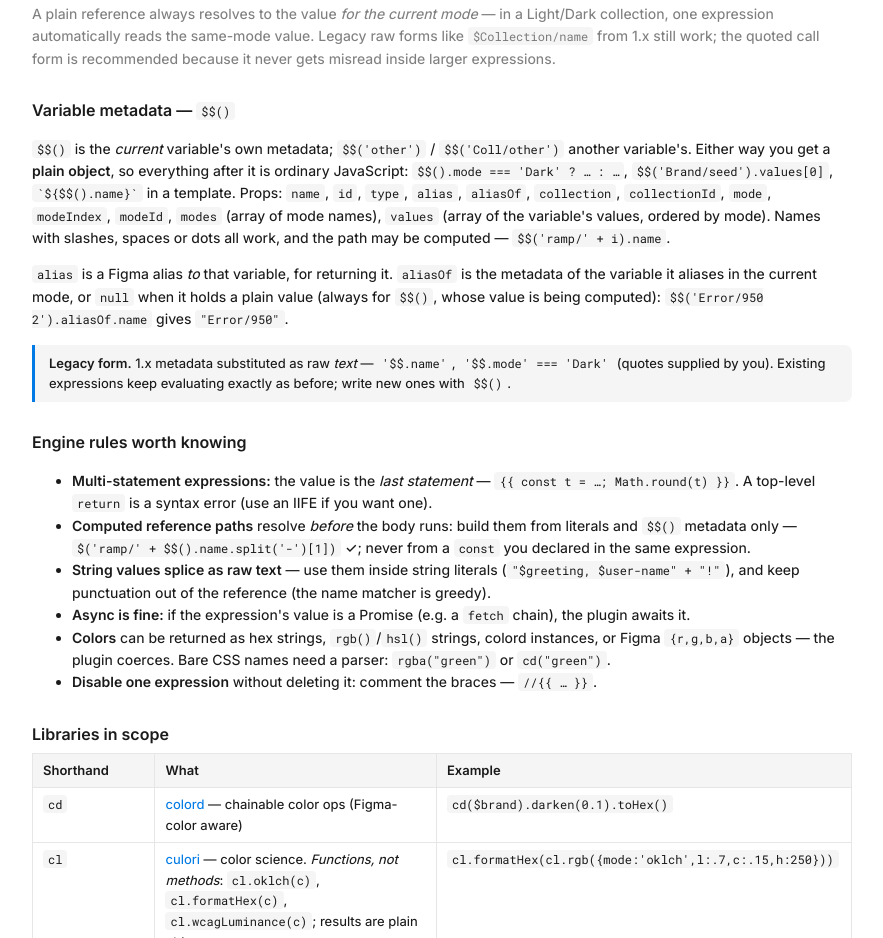
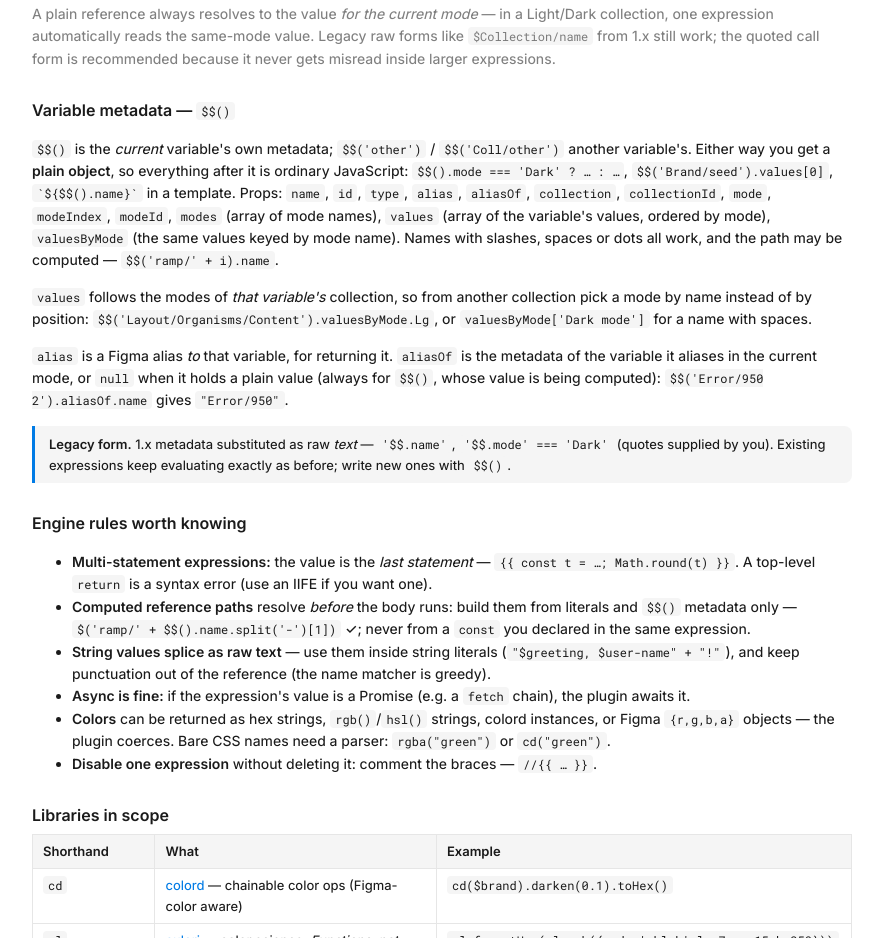
Before and after one commit to neelts/figma-dynamic-variables-docs, a plain HTML site: page index.html in a window 1280 px wide. Shown: the part 6416-7354 px from the top of the page, without its empty margins (198-1081 px from the left). Drawn offline with nearby package versions, Linux system fonts and the light colour scheme.

Commit message:
docs: document $$().valuesByMode for reading a mode by name
Adds valuesByMode to the metadata prop lists in docs.md and index.html,
with a note that values follows the variable's own collection's modes
and an example of picking a mode by name from another collection. The
playground's metadata object gets valuesByMode too.

Co-Authored-By: Claude Opus 5.5 <noreply@anthropic.com>

```diff
--- a/index.html
+++ b/index.html
@@ -295,7 +295,8 @@ code/timing  → {{ $('Motion/duration') + "ms" }}           // Timing values ar
 <p class="dim">A plain reference always resolves to the value <em>for the current mode</em> — in a Light/Dark collection, one expression automatically reads the same-mode value. Legacy raw forms like <code>$Collection/name</code> from 1.x still work; the quoted call form is recommended because it never gets misread inside larger expressions.</p>
 
 <h3>Variable metadata — <code>$$()</code></h3>
-<p><code>$$()</code> is the <em>current</em> variable's own metadata; <code>$$('other')</code> / <code>$$('Coll/other')</code> another variable's. Either way you get a <strong>plain object</strong>, so everything after it is ordinary JavaScript: <code>$$().mode === 'Dark' ? … : …</code>, <code>$$('Brand/seed').values[0]</code>, <code>`${$$().name}`</code> in a template. Props: <code>name</code>, <code>id</code>, <code>type</code>, <code>alias</code>, <code>aliasOf</code>, <code>collection</code>, <code>collectionId</code>, <code>mode</code>, <code>modeIndex</code>, <code>modeId</code>, <code>modes</code> (array of mode names), <code>values</code> (array of the variable's values, ordered by mode). Names with slashes, spaces or dots all work, and the path may be computed — <code>$$('ramp/' + i).name</code>.</p>
+<p><code>$$()</code> is the <em>current</em> variable's own metadata; <code>$$('other')</code> / <code>$$('Coll/other')</code> another variable's. Either way you get a <strong>plain object</strong>, so everything after it is ordinary JavaScript: <code>$$().mode === 'Dark' ? … : …</code>, <code>$$('Brand/seed').values[0]</code>, <code>`${$$().name}`</code> in a template. Props: <code>name</code>, <code>id</code>, <code>type</code>, <code>alias</code>, <code>aliasOf</code>, <code>collection</code>, <code>collectionId</code>, <code>mode</code>, <code>modeIndex</code>, <code>modeId</code>, <code>modes</code> (array of mode names), <code>values</code> (array of the variable's values, ordered by mode), <code>valuesByMode</code> (the same values keyed by mode name). Names with slashes, spaces or dots all work, and the path may be computed — <code>$$('ramp/' + i).name</code>.</p>
+<p><code>values</code> follows the modes of <em>that variable's</em> collection, so from another collection pick a mode by name instead of by position: <code>$$('Layout/Organisms/Content').valuesByMode.Lg</code>, or <code>valuesByMode['Dark mode']</code> for a name with spaces.</p>
 <p><code>alias</code> is a Figma alias <em>to</em> that variable, for returning it. <code>aliasOf</code> is the metadata of the variable it aliases in the current mode, or <code>null</code> when it holds a plain value (always for <code>$$()</code>, whose value is being computed): <code>$$('Error/950 2').aliasOf.name</code> gives <code>"Error/950"</code>.</p>
 <div class="note"><strong>Legacy form.</strong> 1.x metadata substituted as raw <em>text</em> — <code>'$$.name'</code>, <code>'$$.mode' === 'Dark'</code> (quotes supplied by you). Existing expressions keep evaluating exactly as before; write new ones with <code>$$()</code>.</div>
 
@@ -550,6 +551,7 @@ function makeResolver(model, collName, curVar, modeName){
     const obj = { name:v.name, id:"VariableID:demo", type:v.type, collection:cName,
       collectionId:"CollectionID:demo", mode:m, modeId:"ModeID:"+m,
       modeIndex: coll.modes.indexOf(m), modes: coll.modes, values: vals,
+      valuesByMode: Object.fromEntries(coll.modes.map((mm, i) => [mm, vals[i]])),
       alias: { type:"VARIABLE_ALIAS", id:"VariableID:demo" }, aliasOf: null };
     // space adjacent closing braces so the splice can't end the {{ }} block
     return `(${JSON.stringify(obj).replace(/}(?=})/g, "} ")})`;
```
Also changed, not shown: 1 other file.
